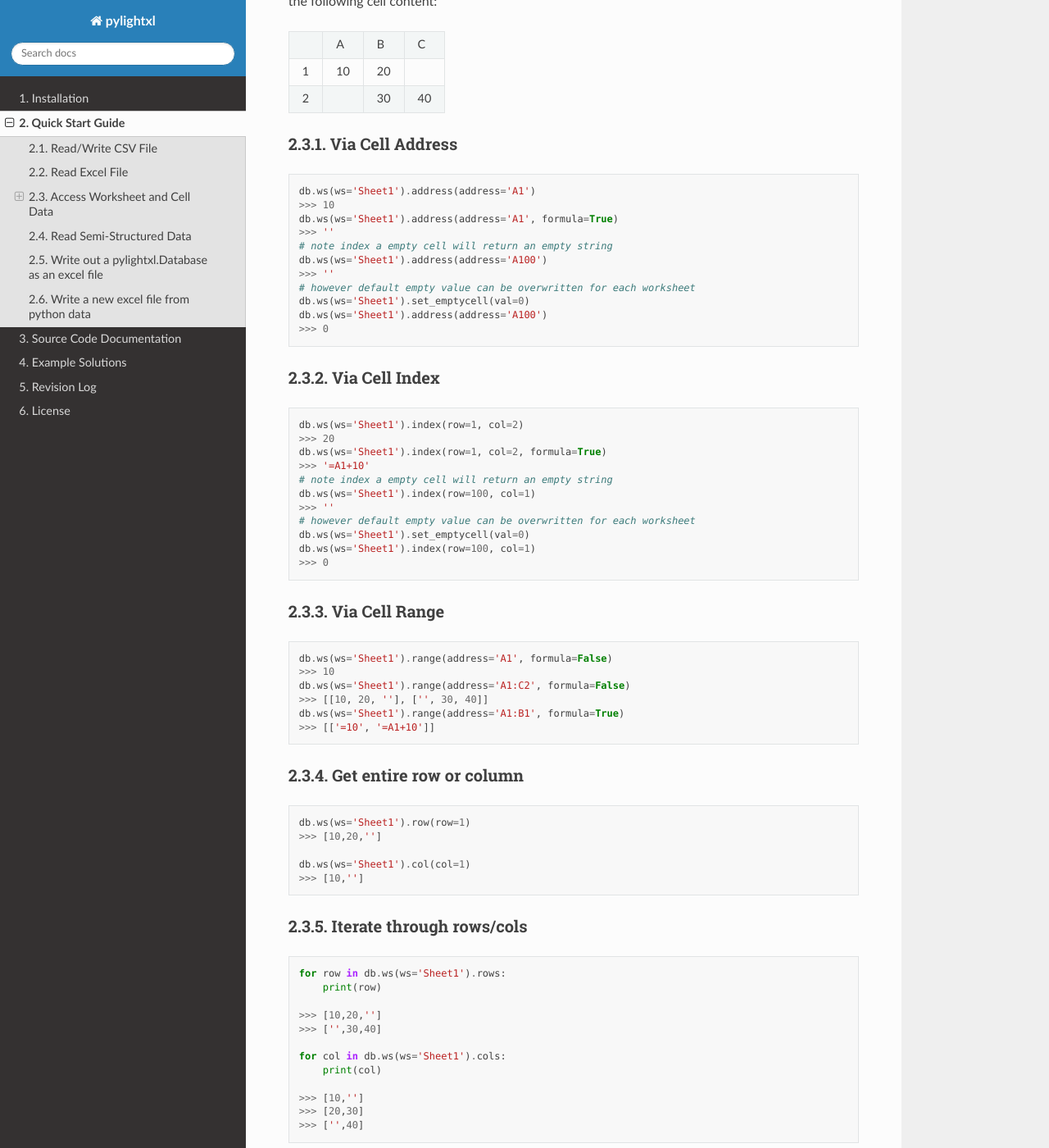
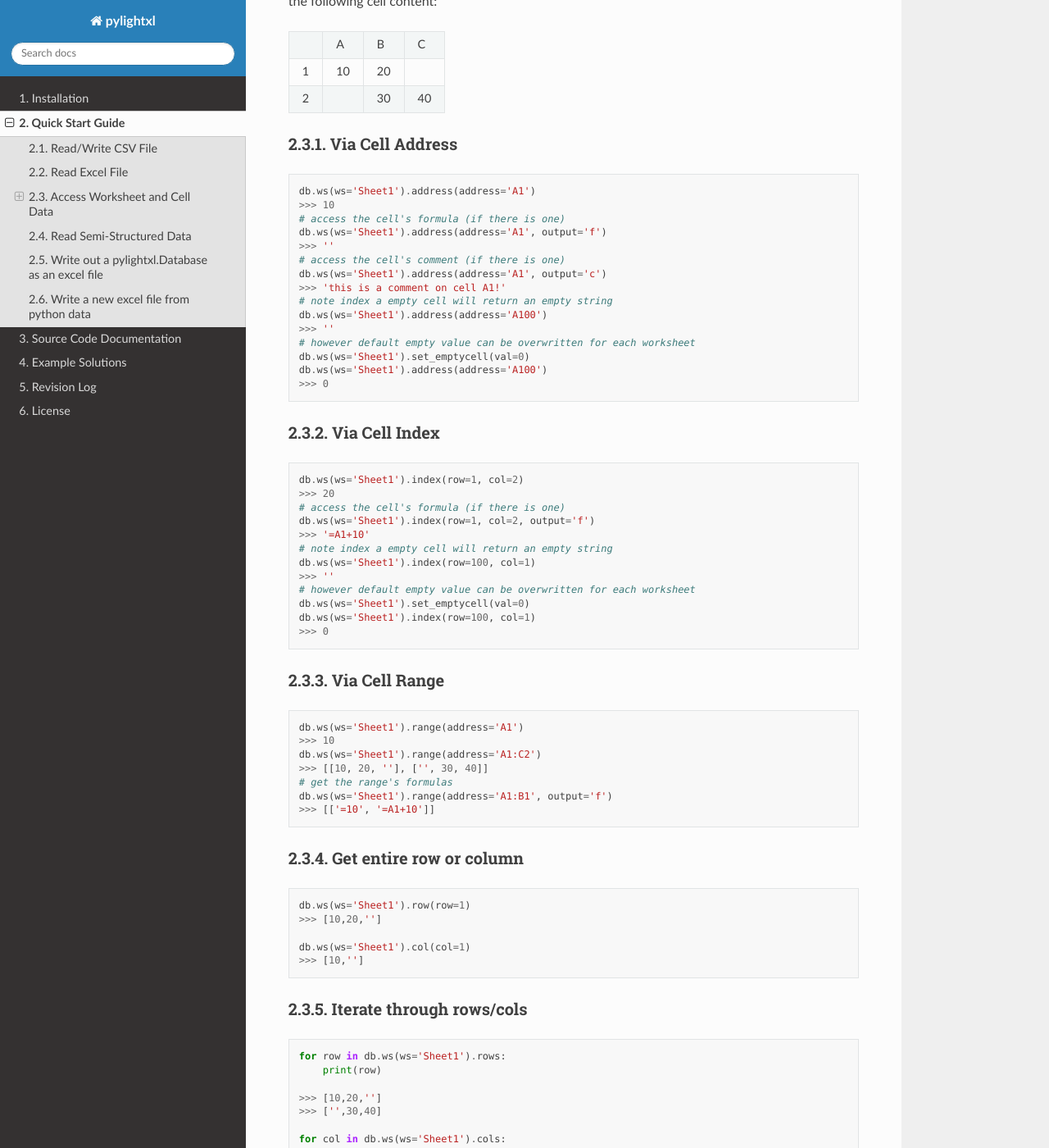
Before and after one commit to PydPiper/pylightxl, a Sphinx documentation site: the page built from doc/source/quickstart.rst, in a window 1280 px wide and 1400 px high, scrolled down 1228 px. Shown: the whole window at 82% size. Built offline with Sphinx 7.4.7 and the Read the Docs theme 2.0.0, drawn with Linux system fonts in a browser that asks for light colours.

Commit message:
updated docs for new comment parsing

```diff
--- a/doc/source/quickstart.rst
+++ b/doc/source/quickstart.rst
@@ -63,8 +63,12 @@ Via Cell Address
 
     db.ws(ws='Sheet1').address(address='A1')
     >>> 10
-    db.ws(ws='Sheet1').address(address='A1', formula=True)
+    # access the cell's formula (if there is one)
+    db.ws(ws='Sheet1').address(address='A1', output='f')
     >>> ''
+    # access the cell's comment (if there is one)
+    db.ws(ws='Sheet1').address(address='A1', output='c')
+    >>> 'this is a comment on cell A1!'
     # note index a empty cell will return an empty string
     db.ws(ws='Sheet1').address(address='A100')
     >>> ''
@@ -80,7 +84,8 @@ Via Cell Index
 
     db.ws(ws='Sheet1').index(row=1, col=2)
     >>> 20
-    db.ws(ws='Sheet1').index(row=1, col=2, formula=True)
+    # access the cell's formula (if there is one)
+    db.ws(ws='Sheet1').index(row=1, col=2, output='f')
     >>> '=A1+10'
     # note index a empty cell will return an empty string
     db.ws(ws='Sheet1').index(row=100, col=1)
@@ -95,11 +100,12 @@ Via Cell Range
 
 .. code-block:: python
 
-    db.ws(ws='Sheet1').range(address='A1', formula=False)
+    db.ws(ws='Sheet1').range(address='A1')
     >>> 10
-    db.ws(ws='Sheet1').range(address='A1:C2', formula=False)
+    db.ws(ws='Sheet1').range(address='A1:C2')
     >>> [[10, 20, ''], ['', 30, 40]]
-    db.ws(ws='Sheet1').range(address='A1:B1', formula=True)
+    # get the range's formulas
+    db.ws(ws='Sheet1').range(address='A1:B1', output='f')
     >>> [['=10', '=A1+10']]
 
 Get entire row or column
@@ -169,7 +175,7 @@ Get Named Ranges
     db.nr_names
     >>> {'Table1': 'Sheet1!A1:B2'}
     # get the contents of a named ranges
-    db.nr(name='Table1', formula=False)
+    db.nr(name='Table1')
     >>> [[10, 20], ['', 30]]
     # remove a named range
     db.remove_nr(name='Table1')
```
Also changed, not shown: doc/source/revlog.rst (+6 -1 lines).
